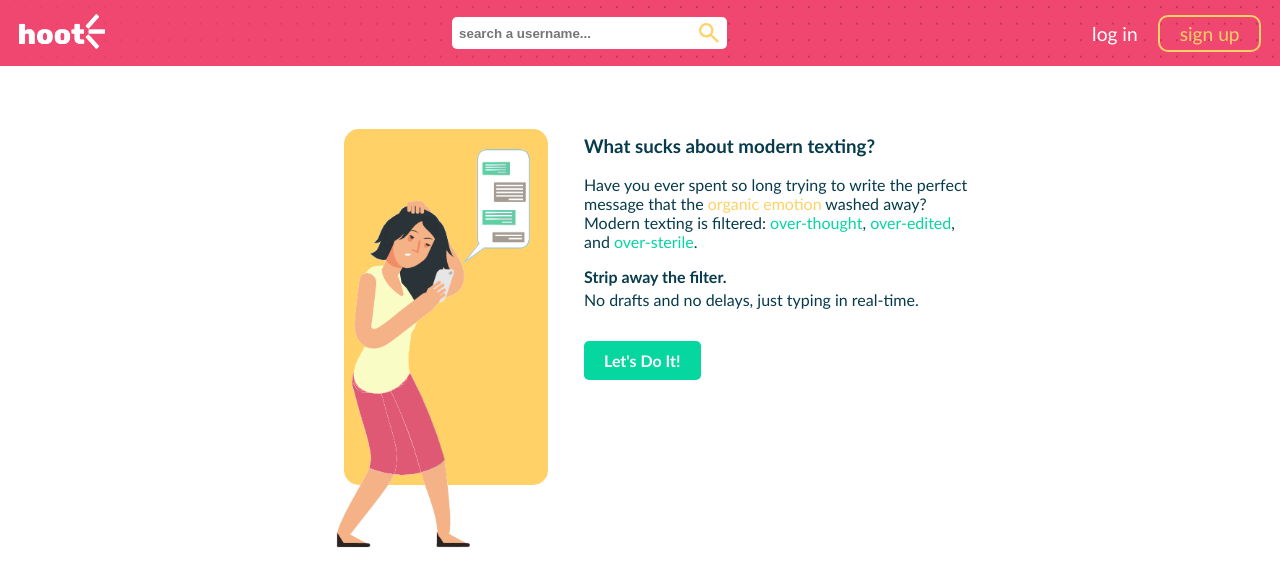
After one commit to oceallaighparaic/hoot, a Python web app: template templates/generic/landing.html in a window 1280 px wide. The commit adds this page. Shown: the top 587 px of the page. Run offline with Jinja, Linux system fonts and the light colour scheme; the template is opened without the code that fills it, so the values that code supplies are empty; style sheets or scripts are compiled from the project's sources.

Commit message:
v3.2 | Landing page styling
- Updated landing page styling
- Home route / now serves landing.html if logged out instead of home.html
- Added dot styling to the background of nav

```diff
--- a/app.py
+++ b/app.py
@@ -60,7 +60,9 @@ def P_home() -> str:
         ).fetchall()
         g.return_args["query"] = query
 
-    return render_template("generic/home.html", **g.return_args)
+        return render_template("generic/home.html", **g.return_args)
+
+    return render_template("generic/landing.html", **g.return_args)
 
 # !-- Authentication/login can be checked by accessing g.user_id or g.username
 # !-- Permission can be checked by accessing g.permission
--- a/static/scss/_nav.sass
+++ b/static/scss/_nav.sass
@@ -1,8 +1,38 @@
 @use 'sass:color'
 @use 'base'
+@use 'nav_color' as nav
 
 nav
-    background-color: base.$secondary
+    $n_dots_x: 80
+    $n_dots_y: 4
+
+    position: relative
+    &::before // background color
+        content: ""
+        position: absolute
+        width: 100%
+        height: 100%
+        top: 0
+        left: 0
+        z-index: -2
+        background-color: nav.$background-color
+    &::after // dots
+        content: ""
+        position: absolute
+
+        $dot_gap_x: calc(100% / $n_dots_x) // width / N dots
+        $dot_gap_y: calc(100% / $n_dots_y) // height / N dots
+        width: 100%
+        height: 100%
+
+        left: 0
+        top: 0
+        z-index: -1
+
+        background-image: radial-gradient(circle at 1px 1px, color.change(nav.$dot_color, $alpha: 0.2) 1px, transparent 0)
+        background-size: $dot_gap_x $dot_gap_y
+        background-position: $dot_gap_x*0.5 $dot_gap_y*0.5
+        mask-image: linear-gradient(to left, black 50%, transparent 105%)
 
     ul
         display: flex
@@ -20,6 +50,10 @@ nav
             img
                 height: 35px
                 width: auto
+
+                transition: transform ease 0.2s
+                &:hover
+                    transform: scale(1.05) rotate(-1.5deg)
 
             &:has(.nav-search)
                 margin: 0 auto
@@ -44,6 +78,8 @@ nav
             width: 18vw
             height: $_text_height
 
+            border-radius: 5px 0 0 5px
+
             ::placeholder
                 color: color.change(base.$primary-darkest, $alpha: 0.5)
 
@@ -54,11 +90,19 @@ nav
 
             $_height_diff: $_text_height - $_image_size
             padding: $_input_padding_y+($_height_diff/2) $_input_padding_x+($_height_diff/2)
-            border-radius: 0 5px 5px 0
+            border-radius: 5px
+            transform: translateX(-5px)
 
             background-color: base.$primary-light
 
+            transition: background-color ease 0.2s, transform ease 0.2s
+            &:hover
+                background-color: base.$primary-mid
+                transform: translateX(-5px) scale(1.05)
+                box-shadow: 0 0 12px 2px color.change(base.$primary-mid, $alpha: 0.4)
+
 %nav-btn-base
+    display: block
     font-size: 1.2em
     font-weight: 500
     padding: 5px 1.5vw
@@ -66,10 +110,10 @@ nav
 .nav-btn
     @extend %nav-btn-base
     padding: 5px 1vw
-    color: base.$primary-light
+    color: nav.$btn-color
 
     position: relative
-    &::before
+    &::before // underline
         content: ""
         position: absolute
         left: 10%
@@ -77,19 +121,27 @@ nav
 
         width: 0
         height: 2px
-        background-color: base.$primary-light
+        background-color: nav.$btn-color
 
         transition: width ease 0.2s
 
     transition: color ease 0.2s
     &:hover
-        color: base.$accent-one
+        color: nav.$btn-hover-color
 
         &::before
-            background-color: base.$accent-one
+            background-color: nav.$btn-hover-color
             width: 80%
 .nav-cta
     @extend %nav-btn-base
     color: base.$accent-one
     border: base.$accent-one solid 2.5px
+    background-color: transparent
     border-radius: 10px
+
+    transition: color ease 0.2s, border-color ease 0.2s, box-shadow ease 0.5s, transform ease 0.2s
+    &:hover
+        color: color.adjust(base.$accent-one, $lightness: -15%)
+        border-color: color.adjust(base.$accent-one, $lightness: -15%)
+        box-shadow: 0 0 12px 2px color.change(base.$accent-one, $alpha: 0.4)
+        transform: scale(1.02)
--- /dev/null
+++ b/static/scss/_nav_color.sass
@@ -0,0 +1,6 @@
+@use 'base'
+// light mode
+$background-color: base.$secondary
+$dot-color: base.$primary-darkest
+$btn-color: base.$primary-light
+$btn-hover-color: base.$accent-one
--- /dev/null
+++ b/static/scss/landing.sass
@@ -0,0 +1,79 @@
+@use 'sass:color'
+@use 'base'
+@use 'nav'
+
+section
+    display: flex
+    flex-flow: row nowrap
+    align-items: flex-start
+    justify-content: center
+    gap: 3em
+
+    margin-top: 50px
+
+    figure // img
+        $img_width: 15rem
+        $img_height: (293/539)*$img_width // result in rem ^_^
+
+        width: $img_width
+
+        padding: 0
+        margin: 0
+
+        position: relative
+        &::before
+            content: ""
+            position: absolute
+            width: 85%
+            height: 80%
+            z-index: 0
+
+            top: $img_height*0.1
+            left: $img_width*0.2
+
+            background-color: base.$accent-one
+            border-radius: 15px
+        img
+            position: relative
+            z-index: 100
+            padding: 0
+            margin: 0
+
+            width: $img_width
+            height: auto
+            aspect-ratio: 293/539
+
+    article // paragraph on the right, blurb
+        width: 25rem
+
+        .moto
+            font-weight: 650
+
+            margin-bottom: 0.2em
+            &~p
+                margin-top: 0
+                margin-bottom: 2em
+
+
+        a
+            display: inline-block
+            text-decoration: none
+            font-weight: 700
+
+            color: base.$primary-light
+            background-color: base.$accent-two
+            padding: 10px 20px
+            border-radius: 5px
+
+            transition: background-color ease 0.2s, transform ease 0.2s
+            &:hover
+                background-color: color.adjust(base.$accent-two, $lightness: -5%)
+                transform: scale(1.1)
+
+
+
+.highlight-one
+    color: base.$accent-one
+
+.highlight-two
+    color: base.$accent-two
--- /dev/null
+++ b/templates/generic/landing.html
@@ -0,0 +1,25 @@
+{% extends "base.html" %}
+
+{% block header %}
+<link rel="stylesheet" href="{{ url_for('static', filename='css/landing.css') }}" />
+{% endblock %}
+
+{% block main_content %}
+<section>
+    <figure>
+        <img src="{{ url_for('static', filename='images/landing_corrected.png') }}" alt="An anxious woman reading her texts and figuring out how to respond." />
+    </figure>
+    <article>
+        <h1>What sucks about modern texting?</h1>
+        <p>
+            Have you ever spent so long trying to write the perfect message that the <span class="highlight-one">organic emotion</span> washed away? <br />
+            Modern texting is filtered: <span class="highlight-two">over-thought</span>, <span class="highlight-two">over-edited</span>, and <span class="highlight-two">over-sterile</span>.
+        </p>
+
+        <p class="moto">Strip away the filter.</p>
+        <p>No drafts and no delays, just typing in real-time.</p>
+
+        <a href="{{ url_for('P_register') }}">Let's Do It!</a>
+    </article>
+</section>
+{% endblock %}
```
Also changed, not shown: README.md, 1 other file.
